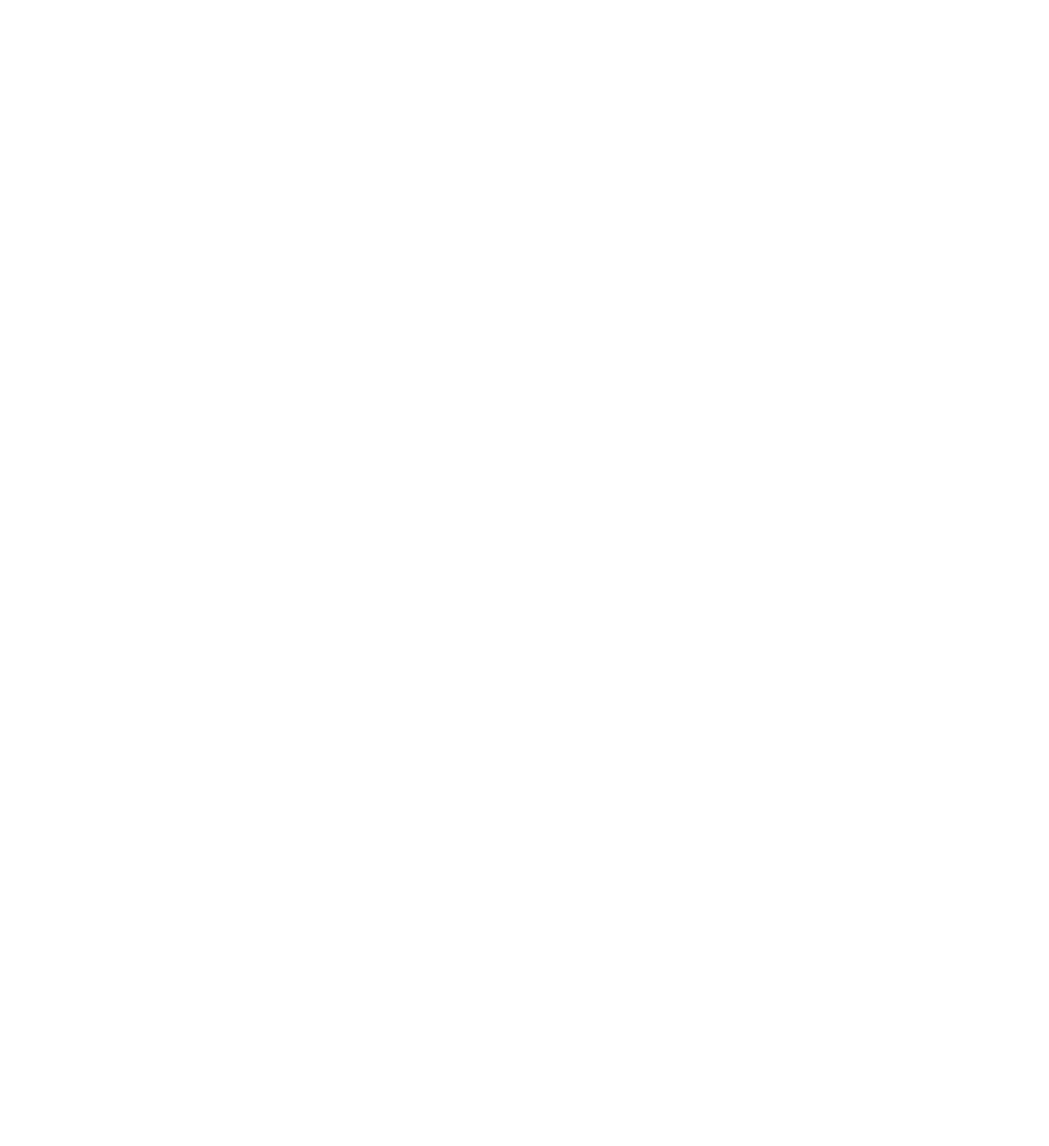
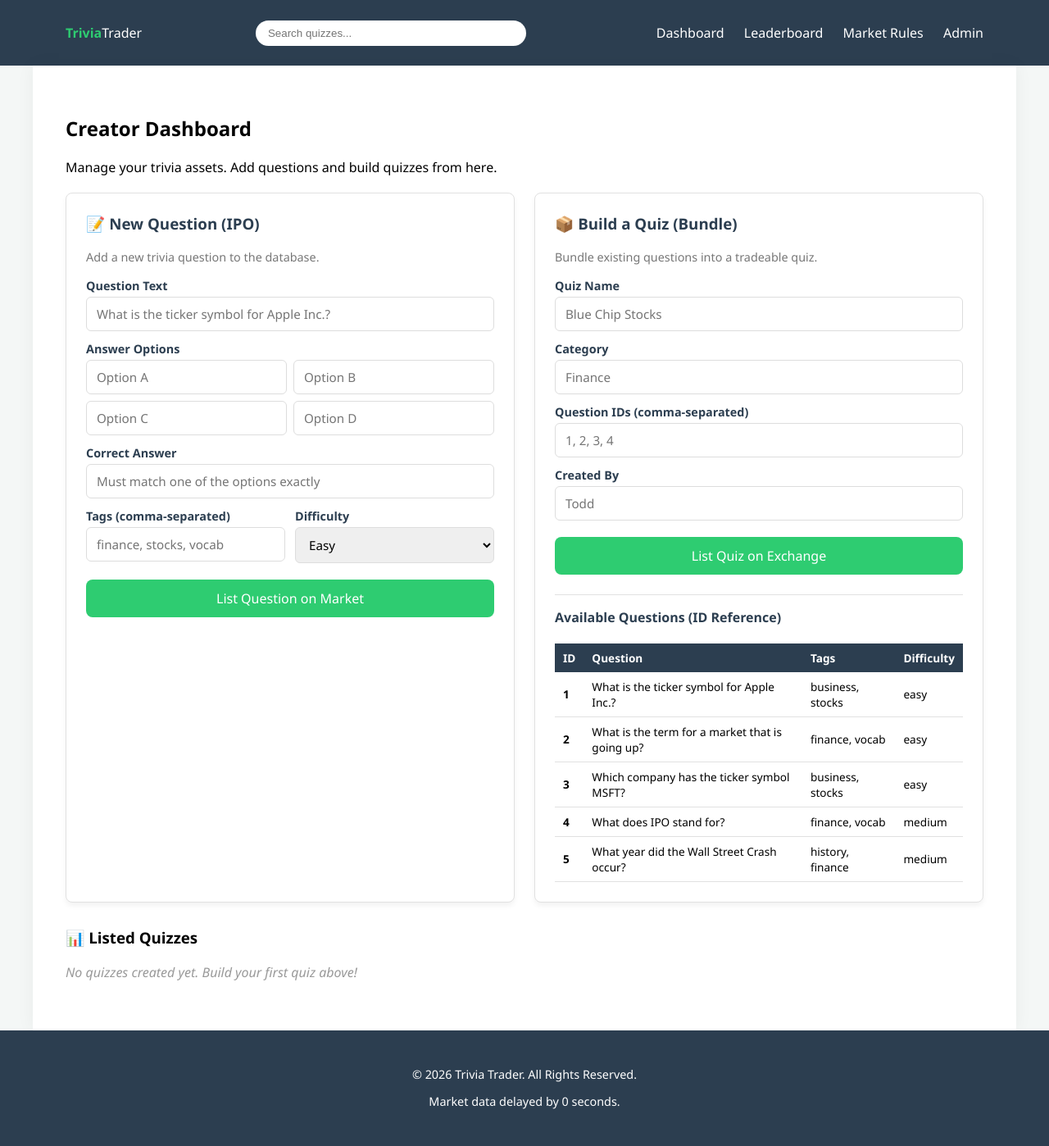
Before and after one commit to benrudGF/PHP-Game, a PHP site: page /admin.php in a window 1280 px wide. Before the commit the page is empty. Shown: the whole page at 82% size. Before the commit the page ends 800 px from the top, so only its background shows below. Run offline with PHP 8.4, Linux system fonts and the light colour scheme.

Commit message:
Design quiz admin interface with question creator and quiz builder
- Built admin.php with two-panel layout: question IPO form and quiz builder
- Added PHP backend to save questions to questions.json and quizzes to quizzes.json
- Added question bank reference table so creators can see IDs when building quizzes
- Seeded 5 sample trivia questions matching the stock market theme
- Added admin-specific CSS styles (forms, grid, table, alerts)
- Fixed Admin nav link to point to admin.php instead of about.php

https://claude.ai/code/session_015o5RAqq3aJ8rUxiB7U9NE5

```diff
--- a/admin.php
+++ b/admin.php
@@ -0,0 +1,236 @@
+<!DOCTYPE html>
+<html lang="en">
+<head>
+    <meta charset="UTF-8">
+    <title>Trivia Trader | Admin</title>
+    <link rel="stylesheet" href="styles.css">
+</head>
+<body>
+
+    <?php
+    // ── Handle Form Submissions ──────────────────────────────────
+    $message = '';
+
+    // Handle new question submission
+    if ($_SERVER['REQUEST_METHOD'] === 'POST' && isset($_POST['action'])) {
+
+        if ($_POST['action'] === 'add_question') {
+            // Read existing questions from the JSON file
+            $questionsFile = 'data/questions.json';
+            $questions = json_decode(file_get_contents($questionsFile), true) ?? [];
+
+            // Generate the next ID by finding the current max
+            $maxId = 0;
+            foreach ($questions as $q) {
+                if ($q['id'] > $maxId) {
+                    $maxId = $q['id'];
+                }
+            }
+
+            // Build the new question array from form data
+            $newQuestion = [
+                'id' => $maxId + 1,
+                'question' => trim($_POST['question']),
+                'options' => [
+                    trim($_POST['option1']),
+                    trim($_POST['option2']),
+                    trim($_POST['option3']),
+                    trim($_POST['option4'])
+                ],
+                'correctAnswer' => trim($_POST['correctAnswer']),
+                'tags' => array_map('trim', explode(',', $_POST['tags'])),
+                'difficulty' => $_POST['difficulty']
+            ];
+
+            // Append to the array and save back to file
+            $questions[] = $newQuestion;
+            file_put_contents($questionsFile, json_encode($questions, JSON_PRETTY_PRINT));
+            $message = '✅ Question #' . $newQuestion['id'] . ' added to the market!';
+        }
+
+        if ($_POST['action'] === 'create_quiz') {
+            // Read existing quizzes from the JSON file
+            $quizzesFile = 'data/quizzes.json';
+            $quizzes = json_decode(file_get_contents($quizzesFile), true) ?? [];
+
+            // Generate a unique quiz ID (q_101, q_102, etc.)
+            $maxNum = 100;
+            foreach ($quizzes as $quiz) {
+                $num = intval(str_replace('q_', '', $quiz['quizUid']));
+                if ($num > $maxNum) {
+                    $maxNum = $num;
+                }
+            }
+
+            // Parse the comma-separated question IDs into an integer array
+            $questionIds = array_map('intval', explode(',', $_POST['questionIds']));
+
+            // Build the new quiz array
+            $newQuiz = [
+                'quizUid' => 'q_' . ($maxNum + 1),
+                'quizName' => trim($_POST['quizName']),
+                'category' => trim($_POST['category']),
+                'questionIds' => $questionIds,
+                'createdBy' => trim($_POST['createdBy'])
+            ];
+
+            // Append and save
+            $quizzes[] = $newQuiz;
+            file_put_contents($quizzesFile, json_encode($quizzes, JSON_PRETTY_PRINT));
+            $message = '✅ Quiz "' . htmlspecialchars($newQuiz['quizName']) . '" is now listed on the exchange!';
+        }
+    }
+
+    // ── Load existing data for display ───────────────────────────
+    $questions = json_decode(file_get_contents('data/questions.json'), true) ?? [];
+    $quizzes = json_decode(file_get_contents('data/quizzes.json'), true) ?? [];
+    ?>
+
+    <header class="site-header">
+        <div class="header-content">
+            <div class="logo"><strong>Trivia</strong>Trader</div>
+            <div class="search-bar"><input type="text" placeholder="Search quizzes..."></div>
+            <nav class="main-nav">
+                <a href="index.php">Dashboard</a>
+                <a href="leaderboard.php">Leaderboard</a>
+                <a href="about.php">Market Rules</a>
+                <a href="admin.php">Admin</a>
+            </nav>
+        </div>
+    </header>
+
+    <main class="container">
+        <section class="hero">
+            <h2>Creator Dashboard</h2>
+            <p>Manage your trivia assets. Add questions and build quizzes from here.</p>
+        </section>
+
+        <?php if ($message): ?>
+            <div class="admin-alert"><?php echo $message; ?></div>
+        <?php endif; ?>
+
+        <!-- ── Section 1: Add a New Question ──────────────────── -->
+        <div class="admin-grid">
+            <div class="admin-card">
+                <h3>📝 New Question (IPO)</h3>
+                <p class="admin-subtitle">Add a new trivia question to the database.</p>
+
+                <form method="POST" action="admin.php" class="admin-form">
+                    <input type="hidden" name="action" value="add_question">
+
+                    <label for="question">Question Text</label>
+                    <input type="text" id="question" name="question" placeholder="What is the ticker symbol for Apple Inc.?" required>
+
+                    <label>Answer Options</label>
+                    <div class="options-grid">
+                        <input type="text" name="option1" placeholder="Option A" required>
+                        <input type="text" name="option2" placeholder="Option B" required>
+                        <input type="text" name="option3" placeholder="Option C" required>
+                        <input type="text" name="option4" placeholder="Option D" required>
+                    </div>
+
+                    <label for="correctAnswer">Correct Answer</label>
+                    <input type="text" id="correctAnswer" name="correctAnswer" placeholder="Must match one of the options exactly" required>
+
+                    <div class="form-row">
+                        <div class="form-group">
+                            <label for="tags">Tags (comma-separated)</label>
+                            <input type="text" id="tags" name="tags" placeholder="finance, stocks, vocab">
+                        </div>
+                        <div class="form-group">
+                            <label for="difficulty">Difficulty</label>
+                            <select id="difficulty" name="difficulty">
+                                <option value="easy">Easy</option>
+                                <option value="medium">Medium</option>
+                                <option value="hard">Hard</option>
+                            </select>
+                        </div>
+                    </div>
+
+                    <button type="submit" class="btn-primary">List Question on Market</button>
+                </form>
+            </div>
+
+            <!-- ── Section 2: Build a Quiz ────────────────────── -->
+            <div class="admin-card">
+                <h3>📦 Build a Quiz (Bundle)</h3>
+                <p class="admin-subtitle">Bundle existing questions into a tradeable quiz.</p>
+
+                <form method="POST" action="admin.php" class="admin-form">
+                    <input type="hidden" name="action" value="create_quiz">
+
+                    <label for="quizName">Quiz Name</label>
+                    <input type="text" id="quizName" name="quizName" placeholder="Blue Chip Stocks" required>
+
+                    <label for="category">Category</label>
+                    <input type="text" id="category" name="category" placeholder="Finance" required>
+
+                    <label for="questionIds">Question IDs (comma-separated)</label>
+                    <input type="text" id="questionIds" name="questionIds" placeholder="1, 2, 3, 4" required>
+
+                    <label for="createdBy">Created By</label>
+                    <input type="text" id="createdBy" name="createdBy" placeholder="Todd" required>
+
+                    <button type="submit" class="btn-primary">List Quiz on Exchange</button>
+                </form>
+
+                <!-- Show existing questions so the creator knows which IDs to use -->
+                <div class="question-bank">
+                    <h4>Available Questions (ID Reference)</h4>
+                    <?php if (empty($questions)): ?>
+                        <p class="empty-state">No questions in the database yet. Add some above!</p>
+                    <?php else: ?>
+                        <table class="admin-table">
+                            <thead>
+                                <tr>
+                                    <th>ID</th>
+                                    <th>Question</th>
+                                    <th>Tags</th>
+                                    <th>Difficulty</th>
+                                </tr>
+                            </thead>
+                            <tbody>
+                                <?php foreach ($questions as $q): ?>
+                                <tr>
+                                    <td><strong><?php echo $q['id']; ?></strong></td>
+                                    <td><?php echo htmlspecialchars($q['question']); ?></td>
+                                    <td><?php echo htmlspecialchars(implode(', ', $q['tags'])); ?></td>
+                                    <td><?php echo htmlspecialchars($q['difficulty']); ?></td>
+                                </tr>
+                                <?php endforeach; ?>
+                            </tbody>
+                        </table>
+                    <?php endif; ?>
+                </div>
+            </div>
+        </div>
+
+        <!-- ── Section 3: Existing Quizzes ────────────────────── -->
+        <section class="admin-section">
+            <h3>📊 Listed Quizzes</h3>
+            <?php if (empty($quizzes)): ?>
+                <p class="empty-state">No quizzes created yet. Build your first quiz above!</p>
+            <?php else: ?>
+                <div class="quiz-grid">
+                    <?php foreach ($quizzes as $quiz): ?>
+                    <div class="quiz-card">
+                        <span class="category-tag"><?php echo htmlspecialchars($quiz['category']); ?></span>
+                        <h3><?php echo htmlspecialchars($quiz['quizName']); ?></h3>
+                        <p><?php echo count($quiz['questionIds']); ?> questions &middot; by <?php echo htmlspecialchars($quiz['createdBy']); ?></p>
+                        <a href="game.php?quiz=<?php echo $quiz['quizUid']; ?>" class="btn-outline">Trade Quiz</a>
+                    </div>
+                    <?php endforeach; ?>
+                </div>
+            <?php endif; ?>
+        </section>
+    </main>
+
+    <footer class="site-footer">
+        <div class="footer-content">
+            <p>&copy; 2026 Trivia Trader. All Rights Reserved.</p>
+            <p>Market data delayed by 0 seconds.</p>
+        </div>
+    </footer>
+
+</body>
+</html>
--- a/index.php
+++ b/index.php
@@ -14,7 +14,7 @@
                   <a href="index.php">Dashboard</a>
                   <a href="leaderboard.php">Leaderboard</a>
                   <a href="about.php">Market Rules</a>
-                  <a href="about.php">Admin</a>
+                  <a href="admin.php">Admin</a>
               </nav>
           </div>
       </header>
--- a/styles.css
+++ b/styles.css
@@ -105,3 +105,153 @@ main.container {
 		font-weight: bold;
 		padding-top: 10px;
 }
+
+/* ═══════════════════════════════════════════════════════════
+   7. Admin Dashboard - The Creator's Trading Desk
+   ═══════════════════════════════════════════════════════════ */
+
+/* Success/status message banner */
+.admin-alert {
+		background-color: #d4edda;
+		color: #155724;
+		border: 1px solid #c3e6cb;
+		padding: 12px 20px;
+		border-radius: 8px;
+		margin-bottom: 24px;
+		font-weight: 500;
+}
+
+/* Two-column layout for the question + quiz builder cards */
+.admin-grid {
+		display: grid;
+		grid-template-columns: 1fr 1fr;
+		gap: 24px;
+		margin-top: 20px;
+		margin-bottom: 30px;
+}
+
+/* Each admin card (question form / quiz builder) */
+.admin-card {
+		background: #ffffff;
+		padding: 24px;
+		border-radius: 8px;
+		border: 1px solid #e1e1e1;
+		box-shadow: 0 4px 6px rgba(0,0,0,0.05);
+}
+
+.admin-card h3 {
+		margin-top: 0;
+		color: #2c3e50;
+}
+
+.admin-subtitle {
+		color: #777;
+		font-size: 0.9rem;
+		margin-bottom: 16px;
+}
+
+/* Form styles inside admin cards */
+.admin-form label {
+		display: block;
+		font-weight: 600;
+		margin-bottom: 4px;
+		margin-top: 12px;
+		color: #2c3e50;
+		font-size: 0.9rem;
+}
+
+.admin-form input[type="text"],
+.admin-form select {
+		width: 100%;
+		padding: 10px 12px;
+		border: 1px solid #ddd;
+		border-radius: 6px;
+		font-size: 0.95rem;
+		box-sizing: border-box;
+		font-family: 'Segoe UI', sans-serif;
+}
+
+.admin-form input[type="text"]:focus,
+.admin-form select:focus {
+		outline: none;
+		border-color: #2ecc71;
+		box-shadow: 0 0 0 2px rgba(46, 204, 113, 0.2);
+}
+
+/* 2x2 grid for the four answer options */
+.options-grid {
+		display: grid;
+		grid-template-columns: 1fr 1fr;
+		gap: 8px;
+}
+
+/* Side-by-side tags + difficulty row */
+.form-row {
+		display: flex;
+		gap: 12px;
+}
+
+.form-group {
+		flex: 1;
+}
+
+/* Submit button inside forms */
+.admin-form .btn-primary {
+		margin-top: 20px;
+		border: none;
+		cursor: pointer;
+		font-size: 1rem;
+		font-family: 'Segoe UI', sans-serif;
+		width: 100%;
+		text-align: center;
+}
+
+.admin-form .btn-primary:hover {
+		background-color: #27ae60;
+}
+
+/* Question bank reference table */
+.question-bank {
+		margin-top: 24px;
+		padding-top: 16px;
+		border-top: 1px solid #e1e1e1;
+}
+
+.question-bank h4 {
+		margin-top: 0;
+		color: #2c3e50;
+}
+
+.admin-table {
+		width: 100%;
+		border-collapse: collapse;
+		font-size: 0.85rem;
+}
+
+.admin-table th {
+		background-color: #2c3e50;
+		color: #ffffff;
+		padding: 8px 10px;
+		text-align: left;
+}
+
+.admin-table td {
+		padding: 8px 10px;
+		border-bottom: 1px solid #e1e1e1;
+}
+
+.admin-table tr:hover {
+		background-color: #f4f7f6;
+}
+
+/* Section below the grid for existing quizzes */
+.admin-section {
+		margin-top: 10px;
+		margin-bottom: 20px;
+}
+
+/* Empty state placeholder */
+.empty-state {
+		color: #999;
+		font-style: italic;
+}
```
Also changed, not shown: data/questions.json (+82 -0 lines).
